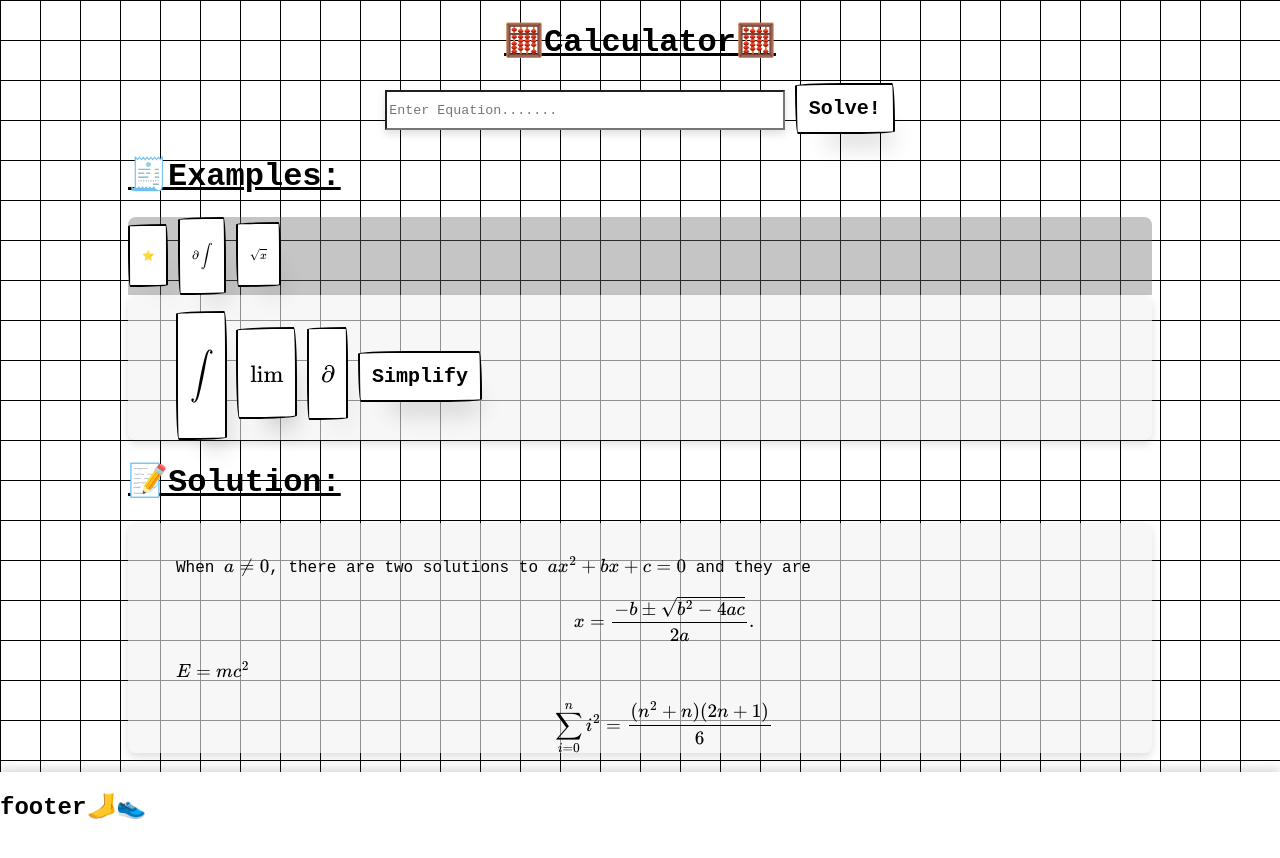
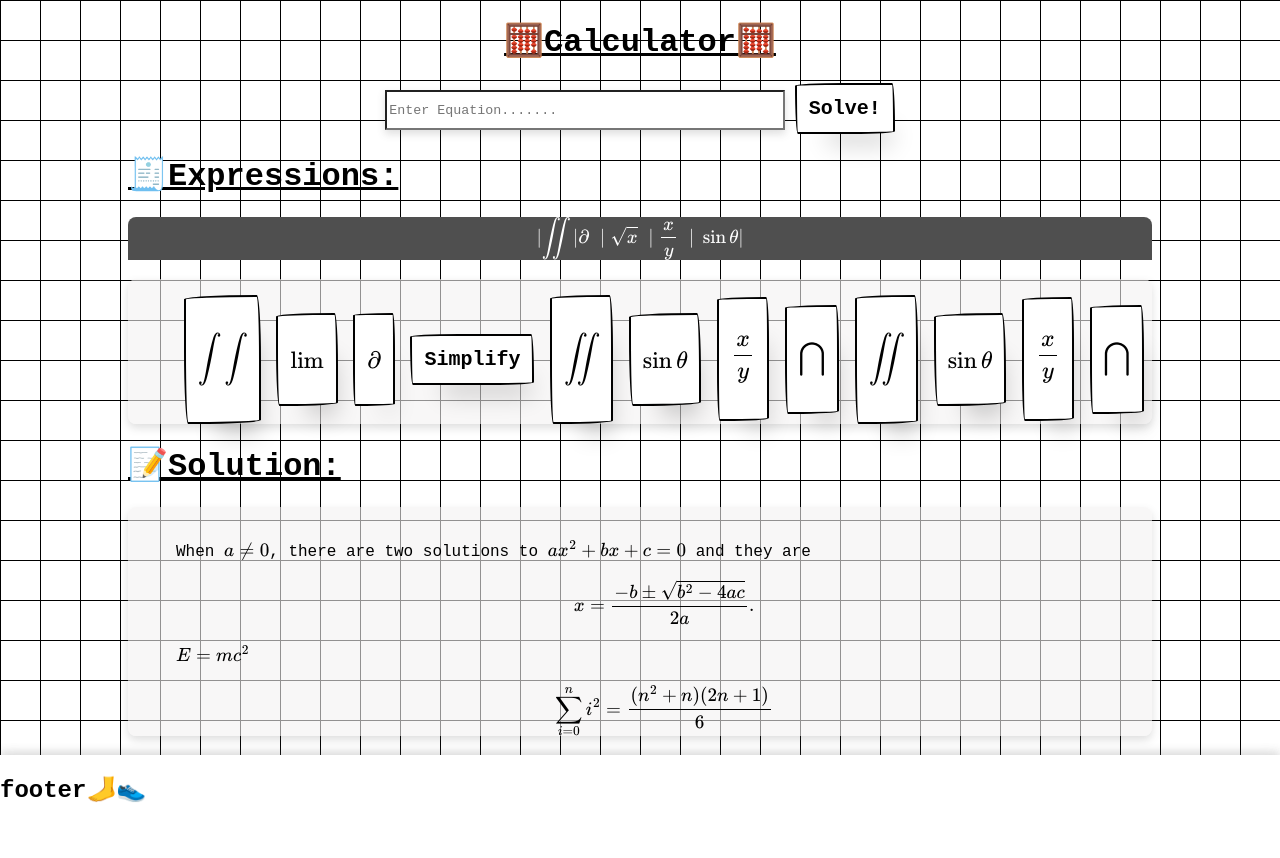
Before and after one commit to 04AR/Calc, a website: page app.html in a window 1280 px wide. Drawn offline with nearby package versions, Linux system fonts and the light colour scheme.

Commit message:
button_expression

```diff
--- a/app.html
+++ b/app.html
@@ -25,20 +25,32 @@
 
     <div class = "" style="height: 100%; width: 80%;">
         <h1 style="text-decoration-line: underline;">
-            🧾Examples:
+            🧾Expressions:
         </h1>
 
-        <div class = "Container_head" style="padding: 0; margin: 0;">
-            <button class = "Container_head_butt">$$⭐$$</button>
-            <button class = "Container_head_butt">$$\partial\int$$</button>
-            <button class = "Container_head_butt">$$\sqrt{x}$$</button>
+        <div class = "Container_head">
+            $$|\iint|\partial
+            \;\;|\;\sqrt{x}
+            \;\;|\;\frac{x}{y}
+            \;\;|\;\sin{\theta}|
+            $$
+
         </div>
 
-        <div class="Container" >
-            <button>$$\int$$</button>
+        <div class="Container" style="display: flex;
+        justify-content: space-around;" >
+            <button>$$\int\int$$</button>
             <button>$$\lim$$</button>
             <button>$$\partial$$</button>
             <button>Simplify</button>
+            <button>$$\iint$$</button>
+            <button>$$\sin{\theta}$$</button>
+            <button>$$\frac{x}{y}$$</button>
+            <button>$$\bigcap$$</button>
+            <button>$$\iint$$</button>
+            <button>$$\sin{\theta}$$</button>
+            <button>$$\frac{x}{y}$$</button>
+            <button>$$\bigcap$$</button>
         </div>
 
         <h1 style="text-decoration-line: underline;">
--- a/style.css
+++ b/style.css
@@ -25,9 +25,11 @@ body{
 }
 
 .Container_head{
-  background-color: rgba(106, 106, 106, 0.39);
+  background-color: rgb(79, 79, 79);
   border-radius: 0.5em 0.5em 0em 0em;
-  /* float: right; */
+  color: #fff;
+  padding: 0;
+  margin: 0;
 }
 
 .Container{
@@ -45,11 +47,6 @@ body{
   font-family: 'Courier New', Monospace;
 }
 
-.Container_head_butt{
-  font-size: 10px;
-}
-
-/* CSS */
 button {
   align-self: center;
   background-color: #fff;
```
